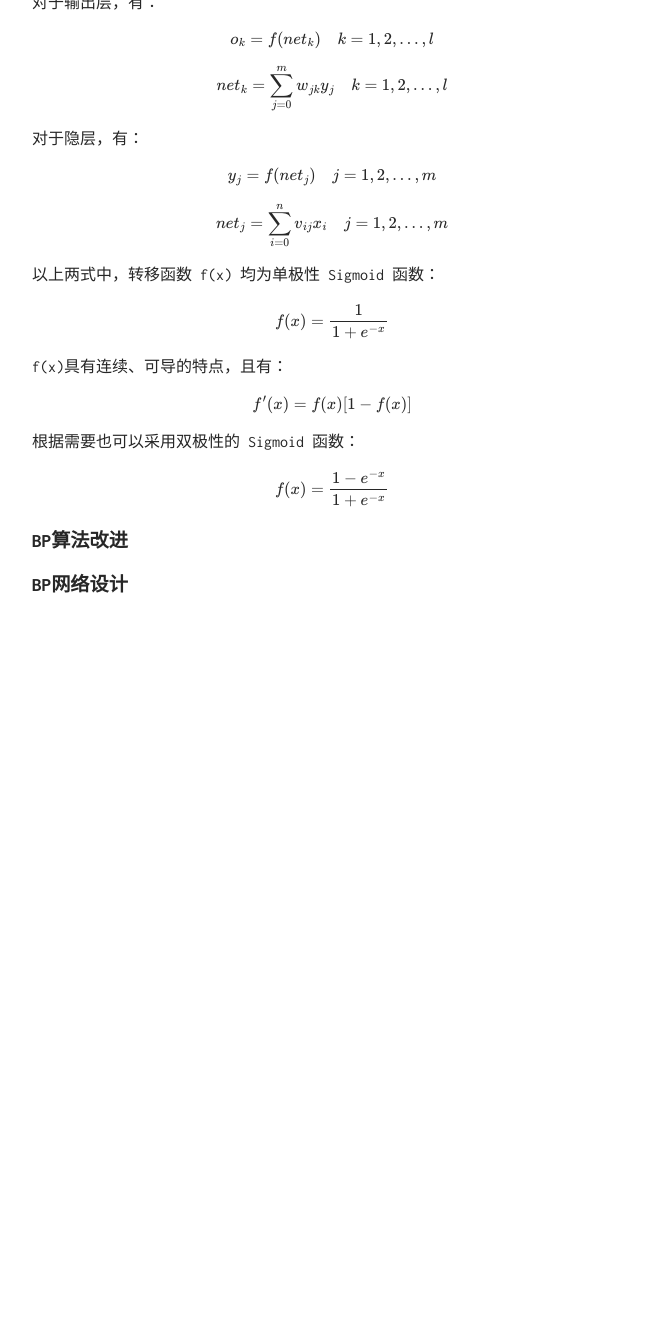
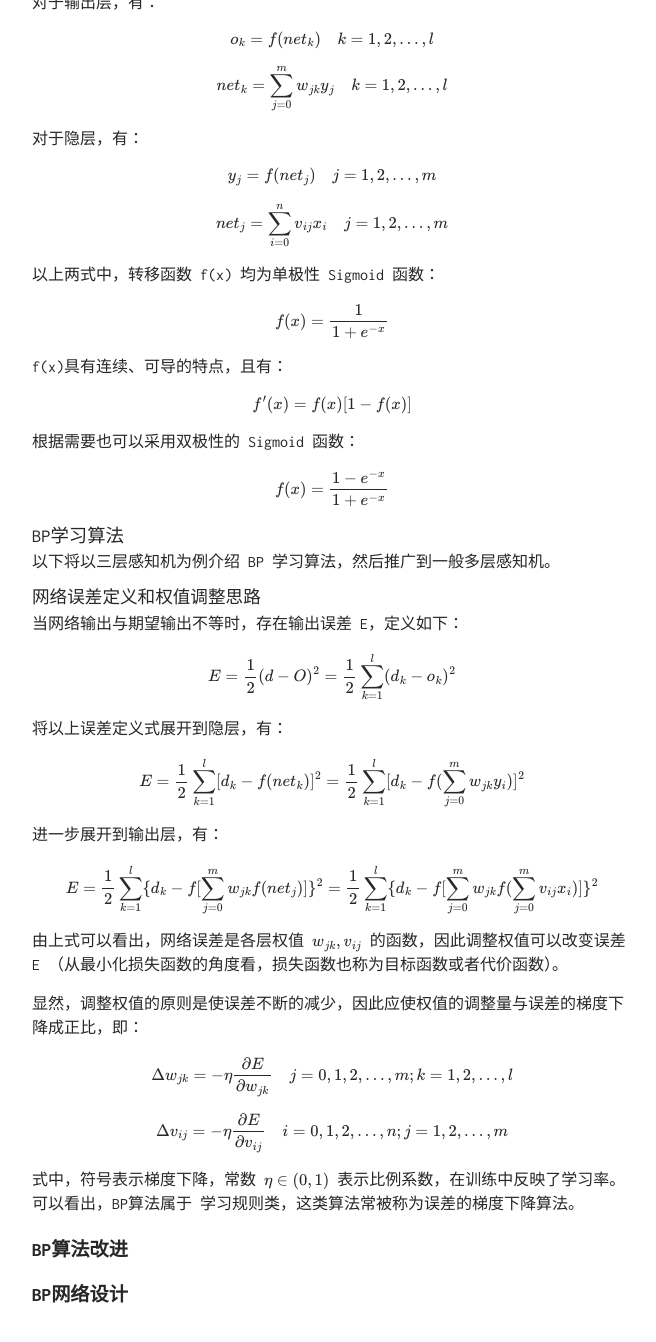
Before and after one commit to TobiahShaw/TobiahShaw.github.io, a Jekyll site: the page built from _posts/2019-09-30-Supervised-learning-neural-network.md, in a window 1280 px wide and 1400 px high, scrolled down 7099 px. Shown: the top 1342 px of the window, without its empty margins (308-964 px from the left). Built offline with Jekyll 4.4.1, drawn with Linux system fonts in a browser that asks for light colours; our own code applies the rules of GitHub Pages for plain Markdown files; formulas are drawn with MathJax 3; before the commit the page ends 7789 px from its top, so only the background shows below that.

Commit message:
Network Error Definition and Weight Adjustment

```diff
--- a/_posts/2019-09-30-Supervised-learning-neural-network.md
+++ b/_posts/2019-09-30-Supervised-learning-neural-network.md
@@ -207,6 +207,34 @@ $$ f'(x) = f(x)[1-f(x)] $$
 
 $$ f(x) = \frac{1-e^{-x}}{1+e^{-x}} $$
 
+### BP学习算法
+
+以下将以三层感知机为例介绍 BP 学习算法，然后推广到一般多层感知机。
+
+#### 网络误差定义和权值调整思路
+
+当网络输出与期望输出不等时，存在输出误差 E，定义如下：
+
+$$ E = \frac{1}{2}(d-O)^2 = \frac{1}{2}\sum_{k=1}^l (d_k - o_k)^2 $$
+
+将以上误差定义式展开到隐层，有：
+
+$$ E = \frac{1}{2}\sum_{k=1}^l [d_k - f(net_k)]^2 = \frac{1}{2}\sum_{k=1}^l [d_k - f(\sum_{j=0}^m w_{jk} y_i)]^2 $$
+
+进一步展开到输出层，有：
+
+$$ E = \frac{1}{2}\sum_{k=1}^l \{d_k - f[\sum_{j=0}^m w_{jk} f(net_j)]\}^2 =  \frac{1}{2}\sum_{k=1}^l \{d_k - f[\sum_{j=0}^m w_{jk} f(\sum_{j=0}^m v_{ij} x_i)]\}^2 $$
+
+由上式可以看出，网络误差是各层权值 $ w_{jk}, v_{ij} $ 的函数，因此调整权值可以改变误差 E （从最小化损失函数的角度看，损失函数也称为目标函数或者代价函数）。
+
+显然，调整权值的原则是使误差不断的减少，因此应使权值的调整量与误差的梯度下降成正比，即：
+
+$$ \Delta w_{jk} = -\eta \frac{\partial E}{\partial w_{jk}} \quad j=0,1,2,\dots,m;k=1,2,\dots,l $$
+
+$$ \Delta v_{ij} = -\eta \frac{\partial E}{\partial v_{ij}} \quad i=0,1,2,\dots,n;j=1,2,\dots,m $$
+
+式中，符号表示梯度下降，常数 $ \eta \in (0, 1) $ 表示比例系数，在训练中反映了学习率。可以看出，BP算法属于  学习规则类，这类算法常被称为误差的梯度下降算法。
+
 ## BP算法改进
 
 ## BP网络设计
```
